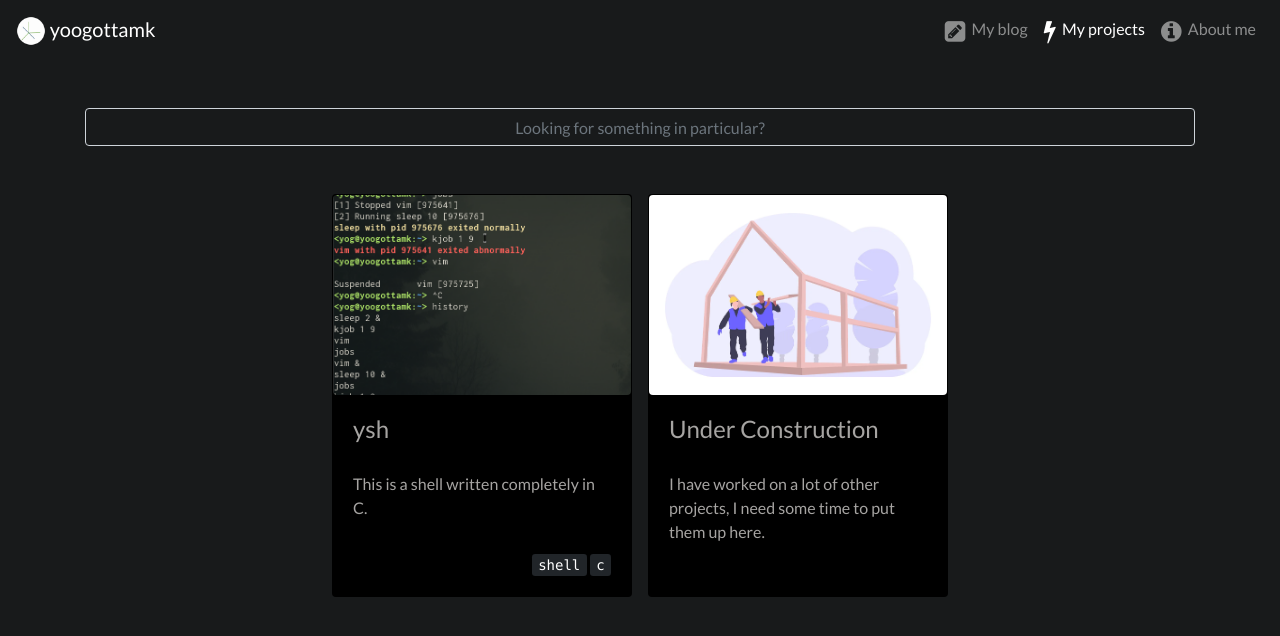
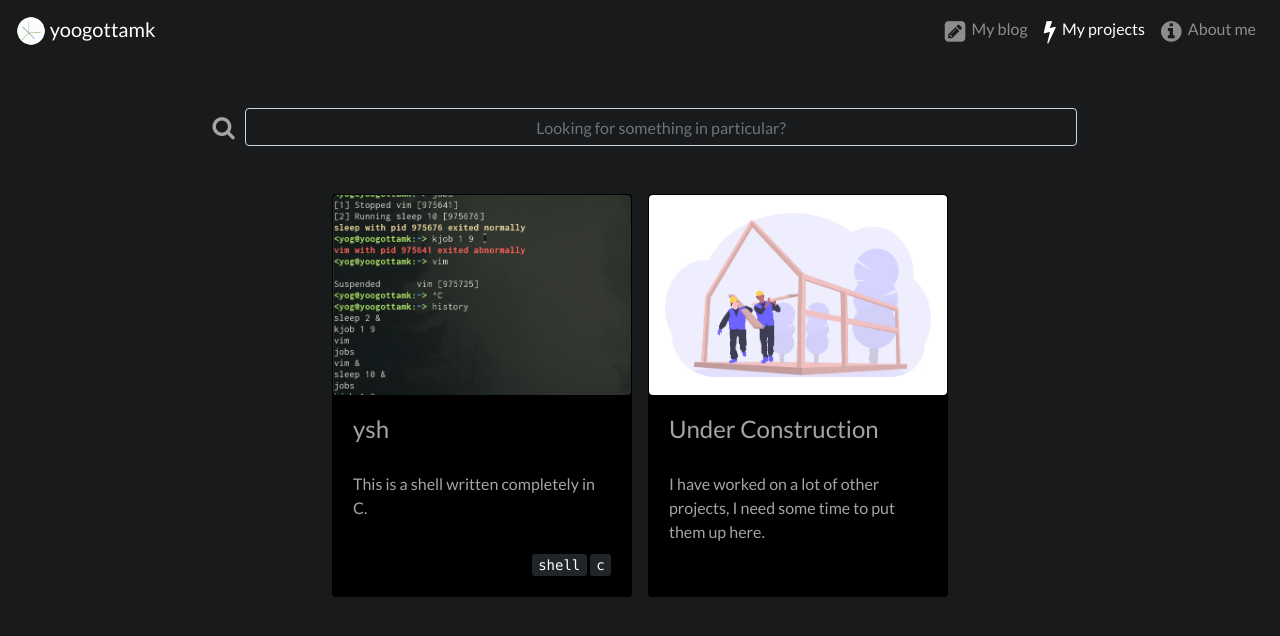
Before and after one commit to yoogottamk/yoogottamk.github.io, a Jekyll site: the page built from projects.html, in a window 1280 px wide. Shown: the top 636 px of the page. Built offline with Jekyll 4.4.1, drawn with Linux system fonts in a browser that asks for light colours.

Commit message:
implemented changes suggested by Jaidev

```diff
--- a/blog.html
+++ b/blog.html
@@ -8,6 +8,7 @@ title: My blog
 
 <div class="container">
   <div class="md-form my-5">
+    <i class="fa fa-search"></i>
     <input class="form-control text-center" type="text" placeholder="Looking for something in particular?" aria-label="Search" id="searchBar">
   </div>
 
--- a/css/blog.css
+++ b/css/blog.css
@@ -22,9 +22,23 @@
     object-fit: cover;
 }
 
+.md-form {
+    display: flex;
+    flex-direction: row;
+    justify-content: center;
+}
+
 .md-form input {
     background-color: var(--bg) !important;
     color: var(--fg) !important;
+    width: 75%;
+}
+
+.md-form i {
+    font-size: 1.5rem;
+    height: auto;
+
+    margin: auto 10px;
 }
 
 .container .row .card:hover {
@@ -41,3 +55,15 @@
     text-align: center;
     font-size: 1.5rem;
 }
+
+@media (max-width: 600px) {
+    .md-form input {
+        width: 85%;
+    }
+}
+
+@media (max-width: 460px) {
+    .md-form input {
+        width: 100%;
+    }
+}
--- a/projects.html
+++ b/projects.html
@@ -8,6 +8,7 @@ title: My projects
 
 <div class="container">
   <div class="md-form my-5">
+    <i class="fa fa-search"></i>
     <input class="form-control text-center" type="text" placeholder="Looking for something in particular?" aria-label="Search" id="searchBar">
   </div>
 
```
Also changed, not shown: css/post.css (+7 -0 lines).
